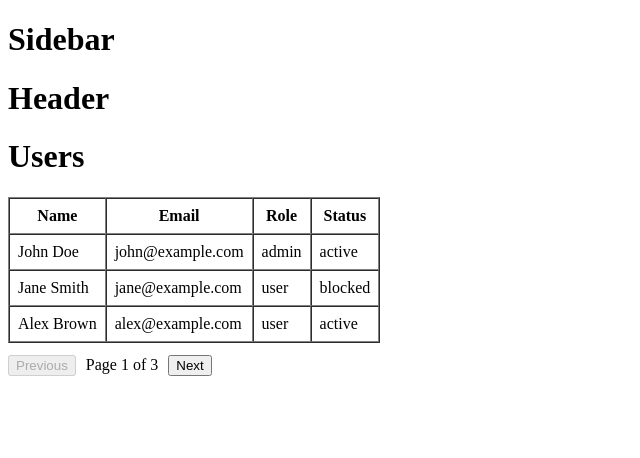
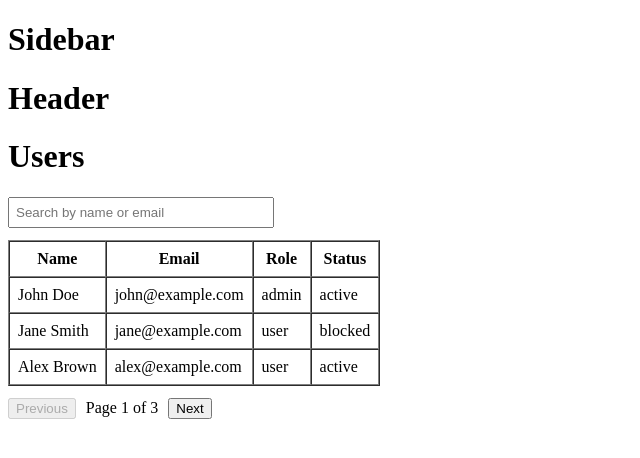
Before and after one commit to Shivam30Mishra/Production-Deployment-Admin-Dashboard, a React (Vite) app: page /users in a window 1280 px wide. Shown: the top 458 px of the page, without its empty margins (0-640 px from the left). Built offline with nearby package versions, Linux system fonts and the light colour scheme.

Commit message:
add debounced search to users page

```diff
--- /dev/null
+++ b/src/hooks/useDebounce.js
@@ -0,0 +1,17 @@
+import { useEffect, useState } from "react";
+
+function useDebounce(value, delay = 500) {
+  const [debouncedValue, setDebouncedValue] = useState(value);
+
+  useEffect(() => {
+    const timer = setTimeout(() => {
+      setDebouncedValue(value);
+    }, delay);
+
+    return () => clearTimeout(timer);
+  }, [value, delay]);
+
+  return debouncedValue;
+}
+
+export default useDebounce;
--- a/src/pages/Users/Users.jsx
+++ b/src/pages/Users/Users.jsx
@@ -3,6 +3,7 @@ import Table from "../../components/table/Table";
 import TableHeader from "../../components/table/TableHeader";
 import TableRow from "../../components/table/TableRow";
 import Pagination from "../../components/common/Pagination";
+import useDebounce from "../../hooks/useDebounce";
 
 const mockUsers = [
   { id: 1, name: "John Doe", email: "john@example.com", role: "admin", status: "active" },
@@ -17,11 +18,25 @@ const mockUsers = [
 function Users() {
   const [users] = useState(mockUsers);
   const [currentPage, setCurrentPage] = useState(1);
+  const [searchQuery, setSearchQuery] = useState("");
+
+  const debouncedSearchQuery = useDebounce(searchQuery, 500);
 
   const USERS_PER_PAGE = 3;
-  const totalPages = Math.ceil(users.length / USERS_PER_PAGE);
+
+  // 🔍 search logic (before pagination)
+  const filteredUsers = users.filter((user) =>
+    user.name.toLowerCase().includes(debouncedSearchQuery.toLowerCase()) ||
+    user.email.toLowerCase().includes(debouncedSearchQuery.toLowerCase())
+  );
+
+  // reset page when search changes
+  const totalPages = Math.ceil(filteredUsers.length / USERS_PER_PAGE) || 1;
   const startIndex = (currentPage - 1) * USERS_PER_PAGE;
-  const currentUsers = users.slice(startIndex, startIndex + USERS_PER_PAGE);
+  const currentUsers = filteredUsers.slice(
+    startIndex,
+    startIndex + USERS_PER_PAGE
+  );
 
   function goToNextPage() {
     if (currentPage < totalPages) setCurrentPage((p) => p + 1);
@@ -31,9 +46,23 @@ function Users() {
     if (currentPage > 1) setCurrentPage((p) => p - 1);
   }
 
+  function handleSearchChange(e) {
+    setSearchQuery(e.target.value);
+    setCurrentPage(1); // VERY IMPORTANT
+  }
+
   return (
     <div>
       <h1>Users</h1>
+
+      {/* Search Input */}
+      <input
+        type="text"
+        placeholder="Search by name or email"
+        value={searchQuery}
+        onChange={handleSearchChange}
+        style={{ marginBottom: "12px", padding: "6px", width: "250px" }}
+      />
 
       <Table>
         <TableHeader />
@@ -43,6 +72,8 @@ function Users() {
           ))}
         </tbody>
       </Table>
+
+      {filteredUsers.length === 0 && <div>No users found</div>}
 
       <Pagination
         currentPage={currentPage}
```
